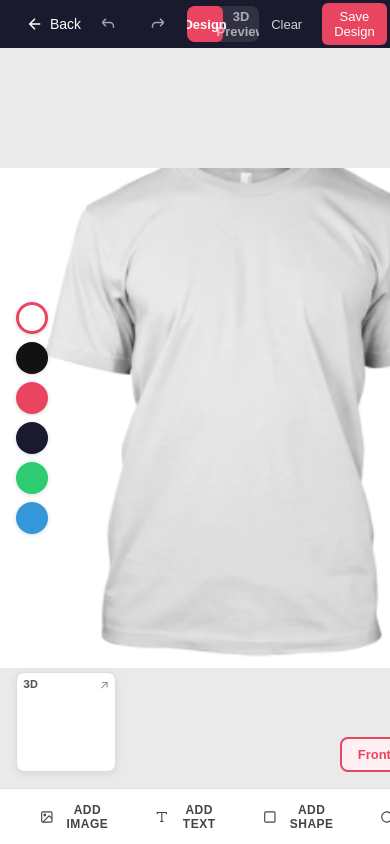
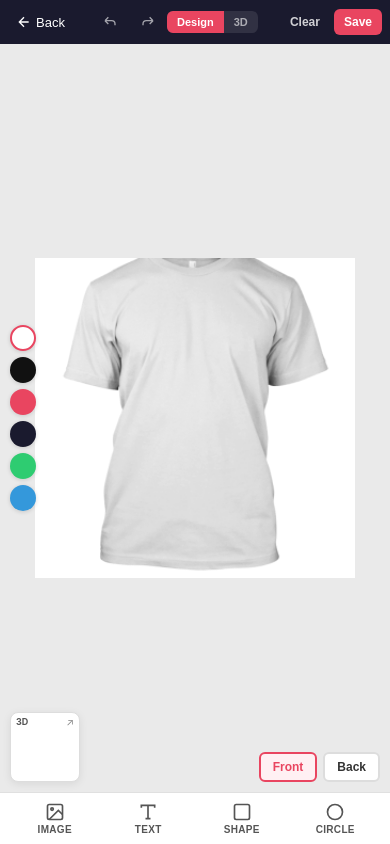
Before and after one commit to Tedrick10/duwunkyal-mobile, a Python web app: template server/templates/customize.html in a window 390 px wide. Run offline with Jinja, Linux system fonts and the light colour scheme; the template is opened without the code that fills it, so the values that code supplies are empty; some libraries are stand-ins or nearby versions.

Commit message:
Improve the design customization screen for mobile viewing
Update the customize.html template to incorporate responsive design principles and optimize the layout for mobile devices, addressing overlapping elements and improving usability.

Replit-Commit-Author: Agent
Replit-Commit-Session-Id: b6b219c3-36cf-4601-8124-4fcb1bd0fc50
Replit-Commit-Checkpoint-Type: intermediate_checkpoint
Replit-Commit-Event-Id: ae8d67bb-221a-4885-8ff5-d91410a34cae
Replit-Commit-Screenshot-Url: https://storage.googleapis.com/screenshot-production-us-central1/299dbd39-b22b-4bdf-97ed-10f96b8c3eff/b6b219c3-36cf-4601-8124-4fcb1bd0fc50/pdkq0vF
Replit-Helium-Checkpoint-Created: true

```diff
--- a/server/templates/customize.html
+++ b/server/templates/customize.html
@@ -2,7 +2,7 @@
 <html lang="en">
 <head>
   <meta charset="UTF-8" />
-  <meta name="viewport" content="width=device-width, initial-scale=1.0" />
+  <meta name="viewport" content="width=device-width, initial-scale=1.0, maximum-scale=1.0, user-scalable=no" />
   <title>StyleVault - Customize</title>
   <script src="https://cdnjs.cloudflare.com/ajax/libs/fabric.js/5.3.1/fabric.min.js"></script>
   <script type="importmap">
@@ -14,14 +14,16 @@
   }
   </script>
   <style>
-    * { margin: 0; padding: 0; box-sizing: border-box; }
+    * { margin: 0; padding: 0; box-sizing: border-box; -webkit-tap-highlight-color: transparent; }
     body {
       font-family: 'Inter', -apple-system, BlinkMacSystemFont, 'Segoe UI', sans-serif;
       background: #f5f5f5;
       overflow: hidden;
       height: 100vh;
+      height: 100dvh;
       display: flex;
       flex-direction: column;
+      touch-action: manipulation;
     }
 
     .top-bar {
@@ -30,46 +32,67 @@
       display: flex;
       align-items: center;
       justify-content: space-between;
-      padding: 0 16px;
-      height: 48px;
+      padding: 0 8px;
+      height: 44px;
       flex-shrink: 0;
+      gap: 4px;
     }
-    .top-bar-left { display: flex; align-items: center; gap: 16px; }
+    .top-bar-left {
+      display: flex;
+      align-items: center;
+    }
     .top-bar-left .back-btn {
       background: none; border: none; color: #fff; cursor: pointer;
-      display: flex; align-items: center; gap: 6px; font-size: 14px;
-      padding: 6px 10px; border-radius: 6px;
+      display: flex; align-items: center; gap: 4px; font-size: 13px;
+      padding: 6px 8px; border-radius: 6px;
     }
-    .top-bar-left .back-btn:hover { background: rgba(255,255,255,0.1); }
-    .top-bar-center { display: flex; align-items: center; gap: 12px; }
-    .top-bar-center button {
+    .top-bar-center {
+      display: flex;
+      align-items: center;
+      gap: 4px;
+      flex: 1;
+      justify-content: center;
+    }
+    .top-bar-center .icon-btn {
       background: none; border: none; color: rgba(255,255,255,0.6); cursor: pointer;
-      width: 36px; height: 36px; display: flex; align-items: center; justify-content: center;
-      border-radius: 6px; font-size: 18px;
+      width: 32px; height: 32px; display: flex; align-items: center; justify-content: center;
+      border-radius: 6px; font-size: 16px;
     }
-    .top-bar-center button:hover { color: #fff; background: rgba(255,255,255,0.1); }
-    .top-bar-right { display: flex; align-items: center; gap: 8px; }
+    .top-bar-center .icon-btn:active { color: #fff; background: rgba(255,255,255,0.15); }
+    .top-bar-right { display: flex; align-items: center; gap: 4px; }
     .top-bar-right button {
       background: none; border: none; color: rgba(255,255,255,0.8); cursor: pointer;
-      padding: 6px 12px; border-radius: 6px; font-size: 13px;
+      padding: 6px 10px; border-radius: 6px; font-size: 12px; font-weight: 600;
     }
-    .top-bar-right button:hover { background: rgba(255,255,255,0.1); color: #fff; }
+    .top-bar-right button:active { background: rgba(255,255,255,0.15); color: #fff; }
 
     .mode-toggle {
       display: flex;
       background: rgba(255,255,255,0.1);
-      border-radius: 8px;
+      border-radius: 6px;
       overflow: hidden;
     }
     .mode-toggle button {
-      padding: 6px 16px !important;
-      font-size: 13px !important;
+      padding: 5px 10px !important;
+      font-size: 11px !important;
       font-weight: 600;
       transition: all 0.2s;
+      white-space: nowrap;
+      border: none;
+      background: none;
+      color: rgba(255,255,255,0.6);
+      cursor: pointer;
     }
     .mode-toggle button.active {
       background: #e94560 !important;
       color: #fff !important;
+    }
+
+    .save-btn {
+      background: #e94560 !important;
+      color: #fff !important;
+      border-radius: 6px;
+      white-space: nowrap;
     }
 
     .main-area {
@@ -98,8 +121,8 @@
 
     .tshirt-container {
       position: relative;
-      width: 500px;
-      height: 560px;
+      width: 320px;
+      height: 380px;
     }
     .tshirt-bg-img {
       position: absolute;
@@ -117,52 +140,35 @@
 
     .view-switcher {
       position: absolute;
-      bottom: 16px;
-      right: 16px;
+      bottom: 10px;
+      right: 10px;
       display: flex;
       align-items: center;
-      gap: 8px;
+      gap: 6px;
       z-index: 10;
     }
     .view-switcher button {
       background: #fff;
       border: 2px solid #ddd;
-      border-radius: 8px;
-      padding: 8px 16px;
+      border-radius: 6px;
+      padding: 6px 12px;
       cursor: pointer;
-      font-size: 13px;
+      font-size: 12px;
       font-weight: 600;
       color: #333;
-      transition: all 0.2s;
     }
     .view-switcher button.active {
       border-color: #e94560;
       color: #e94560;
       background: #fff0f3;
     }
-    .view-page {
-      position: absolute;
-      bottom: 16px;
-      right: 16px;
-      display: flex;
-      align-items: center;
-      gap: 6px;
-      font-size: 13px;
-      color: #888;
-      z-index: 10;
-    }
-    .view-page button {
-      background: none; border: none; cursor: pointer;
-      color: #666; font-size: 16px; padding: 4px 8px;
-    }
-    .view-page button:hover { color: #333; }
 
     .preview-3d-mini {
       position: absolute;
-      bottom: 16px;
-      left: 16px;
-      width: 100px;
-      height: 100px;
+      bottom: 10px;
+      left: 10px;
+      width: 70px;
+      height: 70px;
       background: #fff;
       border: 1px solid #ddd;
       border-radius: 8px;
@@ -171,49 +177,84 @@
       z-index: 10;
       box-shadow: 0 2px 8px rgba(0,0,0,0.08);
     }
-    .preview-3d-mini:hover { border-color: #e94560; }
     .preview-3d-mini .label {
-      position: absolute; top: 4px; left: 6px;
-      font-size: 11px; font-weight: 700; color: #555;
+      position: absolute; top: 3px; left: 5px;
+      font-size: 9px; font-weight: 700; color: #555;
     }
     .preview-3d-mini .expand {
-      position: absolute; top: 4px; right: 6px;
-      font-size: 12px; color: #888;
+      position: absolute; top: 3px; right: 5px;
+      font-size: 10px; color: #888;
     }
     .preview-3d-mini canvas {
       width: 100% !important;
       height: 100% !important;
     }
 
+    .tshirt-color-bar {
+      position: absolute;
+      left: 10px;
+      top: 50%;
+      transform: translateY(-50%);
+      display: flex;
+      flex-direction: column;
+      gap: 6px;
+      z-index: 10;
+    }
+    .tshirt-color-opt {
+      width: 26px; height: 26px;
+      border-radius: 50%;
+      border: 2.5px solid transparent;
+      cursor: pointer;
+      box-shadow: 0 1px 4px rgba(0,0,0,0.15);
+    }
+    .tshirt-color-opt.active { border-color: #e94560; }
+
     .bottom-toolbar {
       background: #fff;
       border-top: 1px solid #e0e0e0;
       display: flex;
       align-items: center;
-      justify-content: center;
-      padding: 10px 20px;
-      gap: 0;
+      justify-content: space-around;
+      padding: 6px 8px;
       flex-shrink: 0;
-      height: 56px;
+      height: 52px;
     }
     .toolbar-btn {
       display: flex;
+      flex-direction: column;
       align-items: center;
-      gap: 6px;
-      padding: 8px 20px;
+      gap: 2px;
+      padding: 4px 8px;
       background: none;
       border: none;
       cursor: pointer;
+      font-size: 10px;
+      font-weight: 600;
+      color: #555;
+      text-transform: uppercase;
+      letter-spacing: 0.3px;
+      border-radius: 6px;
+      flex: 1;
+    }
+    .toolbar-btn:active { background: #f0f0f0; color: #e94560; }
+    .toolbar-btn svg { width: 20px; height: 20px; }
+
+    .delete-btn {
+      position: absolute;
+      top: 8px; left: 50%; transform: translateX(-50%);
+      background: #e94560;
+      color: #fff;
+      border: none;
+      padding: 6px 16px;
+      border-radius: 8px;
+      cursor: pointer;
       font-size: 12px;
       font-weight: 600;
-      color: #444;
-      text-transform: uppercase;
-      letter-spacing: 0.5px;
-      transition: all 0.2s;
-      border-radius: 6px;
+      z-index: 20;
+      display: none;
+      box-shadow: 0 2px 10px rgba(233,69,96,0.3);
     }
-    .toolbar-btn:hover { background: #f0f0f0; color: #e94560; }
-    .toolbar-btn svg { width: 18px; height: 18px; }
+    .delete-btn.show { display: block; }
 
     .editor-3d {
       flex: 1;
@@ -313,88 +355,68 @@
       font-weight: 600;
     }
     .btn-cancel { background: #f0f0f0; color: #555; }
-    .btn-cancel:hover { background: #e0e0e0; }
     .btn-add { background: #e94560; color: #fff; }
-    .btn-add:hover { background: #d63d56; }
 
     .color-picker-row {
       display: flex;
       gap: 8px;
-      margin-bottom: 12px;
+      margin-bottom: 10px;
       flex-wrap: wrap;
     }
     .color-swatch {
-      width: 30px; height: 30px;
+      width: 28px; height: 28px;
       border-radius: 6px;
       border: 2px solid #ddd;
       cursor: pointer;
-      transition: transform 0.15s;
     }
-    .color-swatch:hover { transform: scale(1.1); }
-    .color-swatch.selected { border-color: #e94560; transform: scale(1.15); }
+    .color-swatch.selected { border-color: #e94560; transform: scale(1.1); }
 
-    .delete-btn {
-      position: absolute;
-      top: 12px; left: 50%; transform: translateX(-50%);
-      background: #e94560;
-      color: #fff;
-      border: none;
-      padding: 8px 20px;
-      border-radius: 8px;
-      cursor: pointer;
-      font-size: 13px;
-      font-weight: 600;
-      z-index: 20;
-      display: none;
-      box-shadow: 0 2px 10px rgba(233,69,96,0.3);
+    @media (min-width: 600px) {
+      .top-bar { padding: 0 16px; height: 48px; gap: 8px; }
+      .top-bar-left .back-btn { font-size: 14px; padding: 6px 10px; }
+      .mode-toggle button { padding: 6px 14px !important; font-size: 13px !important; }
+      .top-bar-right button { font-size: 13px; padding: 6px 12px; }
+      .tshirt-container { width: 500px; height: 560px; }
+      .tshirt-color-opt { width: 32px; height: 32px; }
+      .tshirt-color-bar { left: 16px; gap: 8px; }
+      .preview-3d-mini { width: 100px; height: 100px; }
+      .bottom-toolbar { height: 56px; padding: 10px 20px; justify-content: center; gap: 0; }
+      .toolbar-btn {
+        flex-direction: row; gap: 6px; padding: 8px 20px;
+        font-size: 12px; flex: unset;
+      }
+      .text-modal {
+        border-radius: 14px;
+        max-width: 400px;
+        margin-bottom: 0;
+      }
+      .text-modal-overlay { align-items: center; }
     }
-    .delete-btn.show { display: block; }
-
-    .tshirt-color-bar {
-      position: absolute;
-      left: 16px;
-      top: 50%;
-      transform: translateY(-50%);
-      display: flex;
-      flex-direction: column;
-      gap: 8px;
-      z-index: 10;
-    }
-    .tshirt-color-opt {
-      width: 32px; height: 32px;
-      border-radius: 50%;
-      border: 3px solid transparent;
-      cursor: pointer;
-      box-shadow: 0 1px 4px rgba(0,0,0,0.15);
-      transition: all 0.2s;
-    }
-    .tshirt-color-opt.active { border-color: #e94560; }
-    .tshirt-color-opt:hover { transform: scale(1.1); }
   </style>
 </head>
 <body>
   <div class="top-bar">
     <div class="top-bar-left">
       <button class="back-btn" onclick="window.history.back()">
-        <svg width="18" height="18" viewBox="0 0 24 24" fill="none" stroke="currentColor" stroke-width="2"><path d="M19 12H5M12 19l-7-7 7-7"/></svg>
-        Back
+        <svg width="16" height="16" viewBox="0 0 24 24" fill="none" stroke="currentColor" stroke-width="2"><path d="M19 12H5M12 19l-7-7 7-7"/></svg>
+        <span class="back-label">Back</span>
       </button>
     </div>
     <div class="top-bar-center">
-      <button onclick="undo()" title="Undo">
-        <svg width="18" height="18" viewBox="0 0 24 24" fill="none" stroke="currentColor" stroke-width="2"><path d="M3 10h10a5 5 0 015 5v2M3 10l5-5M3 10l5 5"/></svg>
+      <button class="icon-btn" onclick="undo()" title="Undo">
+        <svg width="16" height="16" viewBox="0 0 24 24" fill="none" stroke="currentColor" stroke-width="2"><path d="M3 10h10a5 5 0 015 5v2M3 10l5-5M3 10l5 5"/></svg>
       </button>
-      <button onclick="redo()" title="Redo">
-        <svg width="18" height="18" viewBox="0 0 24 24" fill="none" stroke="currentColor" stroke-width="2"><path d="M21 10H11a5 5 0 00-5 5v2M21 10l-5-5M21 10l-5 5"/></svg>
+      <button class="icon-btn" onclick="redo()" title="Redo">
+        <svg width="16" height="16" viewBox="0 0 24 24" fill="none" stroke="currentColor" stroke-width="2"><path d="M21 10H11a5 5 0 00-5 5v2M21 10l-5-5M21 10l-5 5"/></svg>
       </button>
       <div class="mode-toggle">
         <button id="mode-design" class="active" onclick="switchMode('design')">Design</button>
-        <button id="mode-preview" onclick="switchMode('preview')">3D Preview</button>
+        <button id="mode-preview" onclick="switchMode('preview')">3D</button>
       </div>
     </div>
     <div class="top-bar-right">
       <button onclick="clearCanvas()">Clear</button>
-      <button onclick="downloadDesign()" style="background:#e94560;color:#fff;border-radius:6px;">Save Design</button>
+      <button class="save-btn" onclick="downloadDesign()">Save</button>
     </div>
   </div>
 
@@ -434,25 +456,25 @@
       <div class="bottom-toolbar">
         <button class="toolbar-btn" onclick="openImageUpload()">
           <svg viewBox="0 0 24 24" fill="none" stroke="currentColor" stroke-width="2"><rect x="3" y="3" width="18" height="18" rx="2"/><circle cx="8.5" cy="8.5" r="1.5"/><path d="M21 15l-5-5L5 21"/></svg>
-          Add Image
+          Image
         </button>
         <button class="toolbar-btn" onclick="openTextModal()">
           <svg viewBox="0 0 24 24" fill="none" stroke="currentColor" stroke-width="2"><path d="M4 7V4h16v3M9 20h6M12 4v16"/></svg>
-          Add Text
+          Text
         </button>
         <button class="toolbar-btn" onclick="addShape('rect')">
           <svg viewBox="0 0 24 24" fill="none" stroke="currentColor" stroke-width="2"><rect x="3" y="3" width="18" height="18" rx="2"/></svg>
-          Add Shape
+          Shape
         </button>
         <button class="toolbar-btn" onclick="addShape('circle')">
           <svg viewBox="0 0 24 24" fill="none" stroke="currentColor" stroke-width="2"><circle cx="12" cy="12" r="9"/></svg>
-          Add Circle
+          Circle
         </button>
       </div>
     </div>
 
     <div class="editor-3d" id="editor-3d">
-      <span class="mode-3d-label">3D</span>
+      <span class="mode-3d-label">3D Preview</span>
       <button class="minimize-btn" onclick="switchMode('design')" title="Back to Design">
         <svg width="18" height="18" viewBox="0 0 24 24" fill="none" stroke="currentColor" stroke-width="2"><path d="M4 14h6v6M20 10h-6V4M14 10l7-7M3 21l7-7"/></svg>
       </button>
@@ -496,17 +518,17 @@
         <div class="color-swatch" data-color="#9b59b6" style="background:#9b59b6" onclick="selectTextColor(this)"></div>
       </div>
       <label>Style</label>
-      <div class="text-modal-row" style="margin-bottom:12px">
-        <label style="display:flex;align-items:center;gap:6px;cursor:pointer">
+      <div class="text-modal-row" style="margin-bottom:10px">
+        <label style="display:flex;align-items:center;gap:6px;cursor:pointer;font-size:13px">
           <input type="checkbox" id="text-bold" /> Bold
         </label>
-        <label style="display:flex;align-items:center;gap:6px;cursor:pointer">
+        <label style="display:flex;align-items:center;gap:6px;cursor:pointer;font-size:13px">
           <input type="checkbox" id="text-italic" /> Italic
         </label>
       </div>
       <div class="text-modal-btns">
         <button class="btn-cancel" onclick="closeTextModal()">Cancel</button>
-        <button class="btn-add" onclick="addTextToCanvas()">Add Text</button>
+        <button class="btn-add" onclick="addTextToCanvas()">Add</button>
       </div>
     </div>
   </div>
@@ -518,10 +540,14 @@
     import { OBJLoader } from 'three/addons/loaders/OBJLoader.js';
     import { OrbitControls } from 'three/addons/controls/OrbitControls.js';
 
-    const DESIGN_W = 240;
-    const DESIGN_H = 320;
-    const DESIGN_LEFT = 130;
-    const DESIGN_TOP = 80;
+    const isMobile = window.innerWidth < 600;
+    const CONTAINER_W = isMobile ? 320 : 500;
+    const CONTAINER_H = isMobile ? 380 : 560;
+    const SCALE = CONTAINER_W / 500;
+    const DESIGN_W = Math.round(240 * SCALE);
+    const DESIGN_H = Math.round(320 * SCALE);
+    const DESIGN_LEFT = Math.round(130 * SCALE);
+    const DESIGN_TOP = Math.round(80 * SCALE);
 
     let currentView = 'front';
     let currentMode = 'design';
@@ -530,6 +556,10 @@
 
     const frontCanvasData = { json: null };
     const backCanvasData = { json: null };
+
+    const container = document.getElementById('tshirt-container');
+    container.style.width = CONTAINER_W + 'px';
+    container.style.height = CONTAINER_H + 'px';
 
     const fabricCanvas = new fabric.Canvas('fabric-canvas', {
       width: DESIGN_W,
@@ -686,7 +716,7 @@
     window.openTextModal = function() {
       document.getElementById('text-modal').classList.add('show');
       document.getElementById('text-input').value = '';
-      document.getElementById('text-input').focus();
+      setTimeout(() => document.getElementById('text-input').focus(), 100);
     };
 
     window.closeTextModal = function() {
@@ -805,7 +835,7 @@
       ctx.drawImage(bgImg, 0, 0, 500, 560);
 
       const designImg = fabricCanvas.toCanvasElement();
-      ctx.drawImage(designImg, DESIGN_LEFT, DESIGN_TOP, DESIGN_W, DESIGN_H);
+      ctx.drawImage(designImg, 130, 80, 240, 320);
 
       const link = document.createElement('a');
       link.download = 'tshirt-design.png';
@@ -828,9 +858,9 @@
       ctx.fillRect(0, 0, 1024, 1024);
 
       const designCanvas = fabricCanvas.toCanvasElement();
-      const sx = (1024 - DESIGN_W * 2) / 2;
+      const sx = (1024 - 240 * 2) / 2;
       const sy = 100;
-      ctx.drawImage(designCanvas, sx, sy, DESIGN_W * 2, DESIGN_H * 2);
+      ctx.drawImage(designCanvas, sx, sy, 240 * 2, 320 * 2);
 
       return texCanvas;
     }
@@ -919,6 +949,7 @@
 
     function initMini3D() {
       const canvas = document.getElementById('mini-3d-canvas');
+      const miniSize = isMobile ? 70 : 100;
 
       miniScene = new THREE.Scene();
       miniScene.background = new THREE.Color(0xf8f8f8);
@@ -927,7 +958,7 @@
       miniCamera.position.set(0, 0, 3);
 
       miniRenderer = new THREE.WebGLRenderer({ canvas, antialias: true, alpha: true });
-      miniRenderer.setSize(100, 100);
+      miniRenderer.setSize(miniSize, miniSize);
       miniRenderer.setPixelRatio(Math.min(window.devicePixelRatio, 2));
       miniRenderer.outputColorSpace = THREE.SRGBColorSpace;
 
```
Also changed, not shown: other parts of server/templates/customize.html (+22 -21 lines), attached_assets/Screenshot_2026-02-10_at_10.42.12_PM_1770739935125.png (added).
